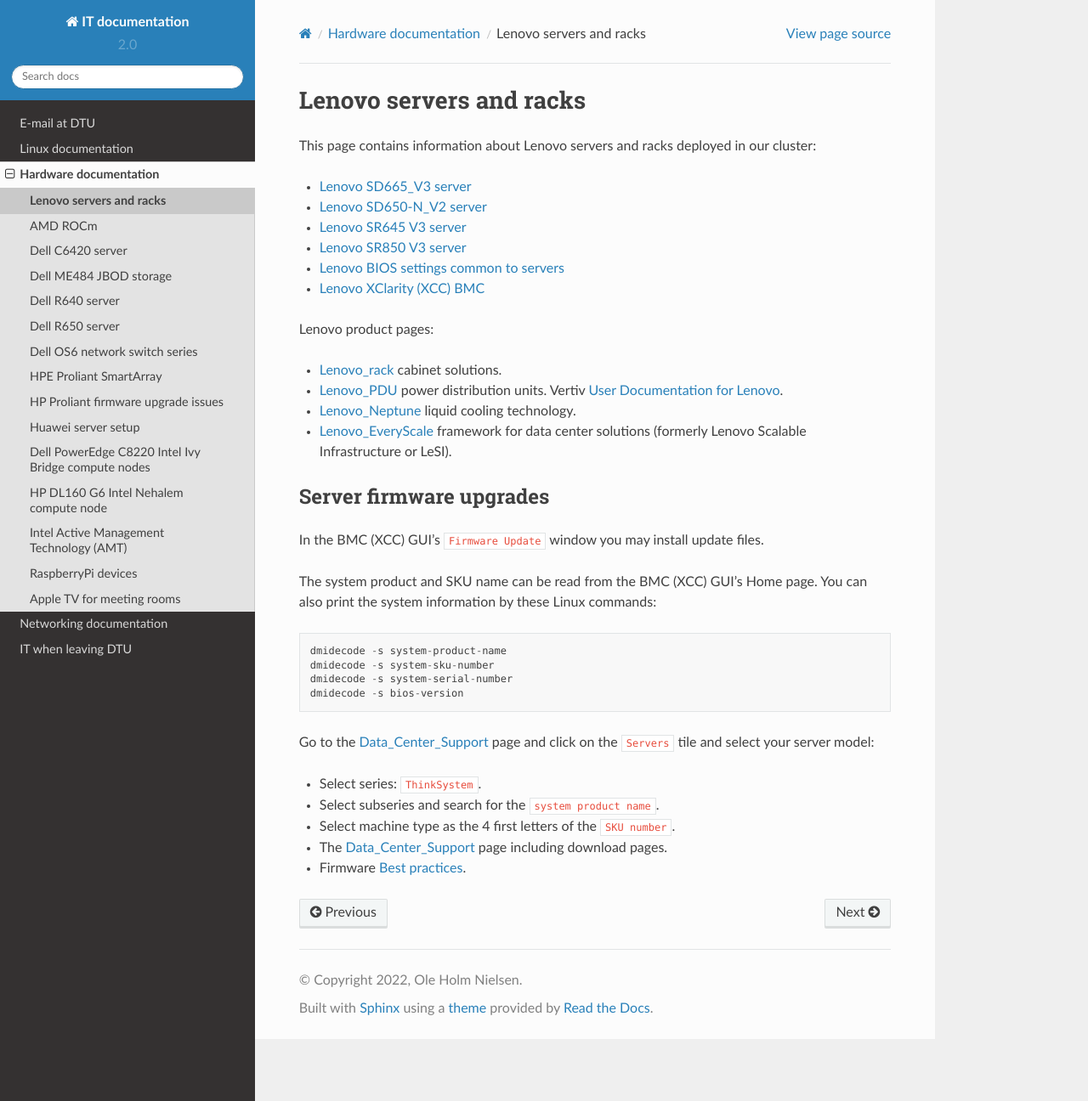
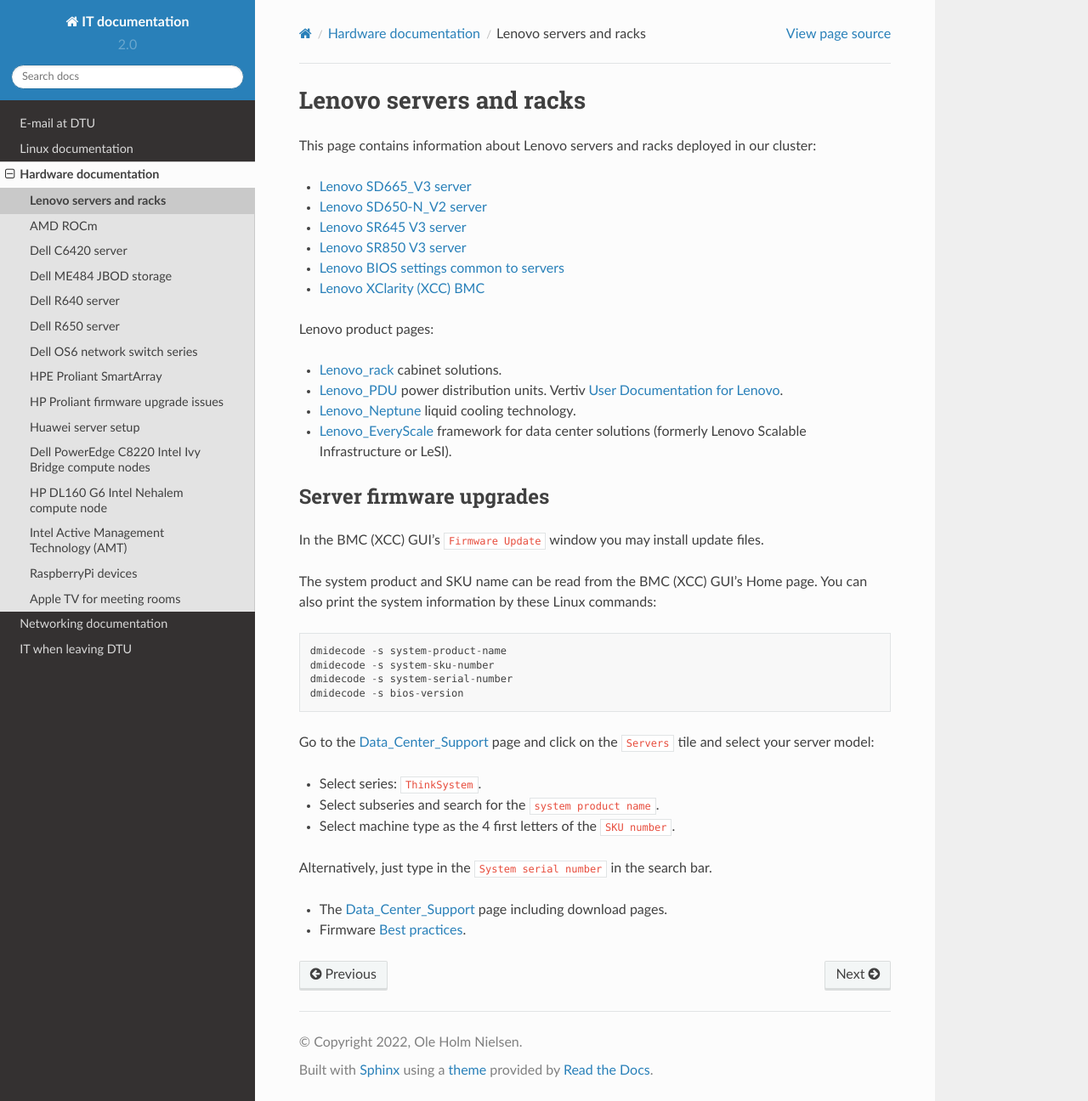
Before and after one commit to OleHolmNielsen/ITwiki, a Sphinx documentation site: the page built from docs/Lenovo_servers_and_racks.rst, in a window 1280 px wide and 1296 px high. Shown: the whole window at 85% size. Built offline with Sphinx 7.4.7 and the Read the Docs theme 2.0.0, drawn with Linux system fonts in a browser that asks for light colours.

Commit message:
Serial number search

```diff
--- a/docs/Lenovo_servers_and_racks.rst
+++ b/docs/Lenovo_servers_and_racks.rst
@@ -46,6 +46,8 @@
 * Select subseries and search for the ``system product name``.
 * Select machine type as the 4 first letters of the ``SKU number``.
 
+Alternatively, just type in the ``System serial number`` in the search bar.
+
 * The Data_Center_Support_ page including download pages.
 * Firmware `Best practices <https://lenovopress.lenovo.com/lp0656-lenovo-thinksystem-firmware-and-driver-update-best-practices>`_.
 
```
